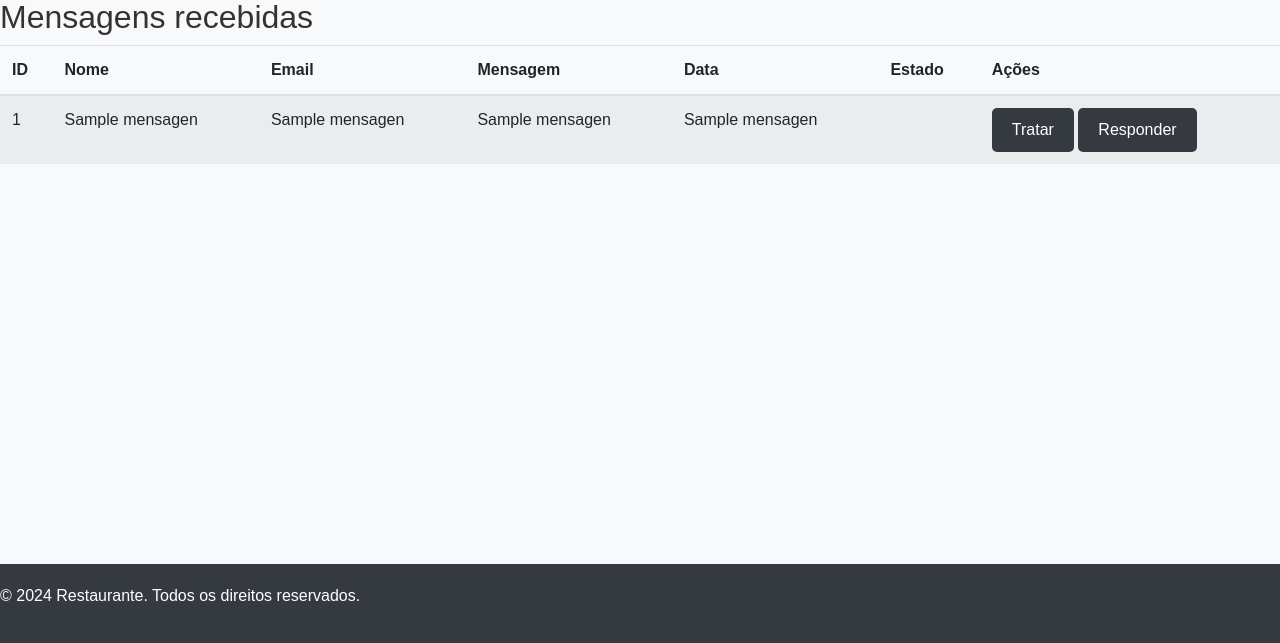
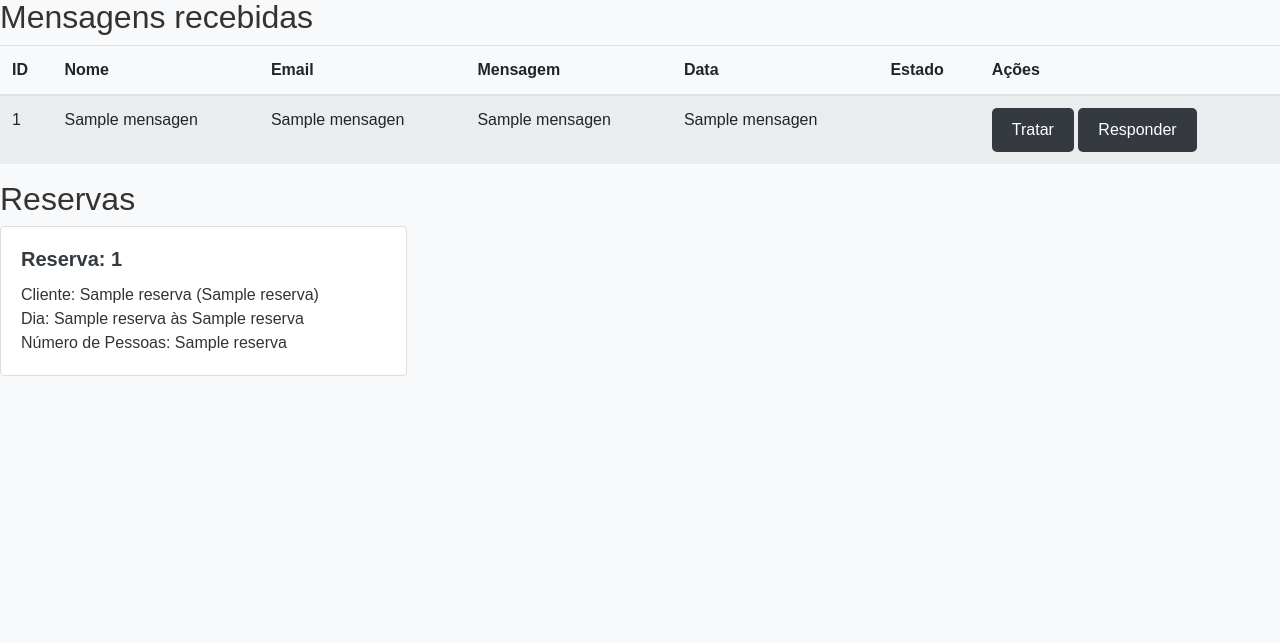
Before and after one commit to Filipa89/restaurante_python, a Flask app: template templates/admin.html in a window 1280 px wide. Shown: the part 370-1013 px from the top of the page. Run offline with Flask 3, Linux system fonts and the light colour scheme; the template is opened without the code that fills it: most values are stand-ins (such as "Sample title", 1, 10 or a date in 2020); some libraries are stand-ins or nearby versions; grey boxes are pictures that could not be loaded.

Commit message:
reservas admin

```diff
--- a/app.py
+++ b/app.py
@@ -72,12 +72,15 @@ def admin():
         ## Agrupar produtos por categoria
         produtos_por_categoria = defaultdict(list)
         for produto in produtos: produtos_por_categoria[produto[5]].append(produto)
+        # Consulta para reservas
+        cur.execute("SELECT * FROM reservas")
+        reservas = cur.fetchall()
 
         cur.close()
     except Exception as e:
         print(f"Erro ao aceder ao banco de dados: {e}")
         produtos = []
-    return render_template('admin.html', categorias=categorias_dict, produtos=produtos, produtos_por_categoria=produtos_por_categoria, mensagens=mensagens)
+    return render_template('admin.html', categorias=categorias_dict, produtos=produtos, produtos_por_categoria=produtos_por_categoria, mensagens=mensagens, reservas=reservas)
 
 @app.route('/inserir_categoria', methods=['POST'])
 def inserir_categoria():
--- a/templates/admin.html
+++ b/templates/admin.html
@@ -124,7 +124,7 @@
 {% endif %}
 
 
-<!-- Tabela de Contactos -->
+<!-- Tabela de Mensagens -->
 {% if mensagens %}
     <h2>Mensagens recebidas</h2>
     <table class="table table-striped">
@@ -173,4 +173,30 @@
 <p class="text-center">Não existem mensagens para apresentar.</p>
 {% endif %}
 
+<!-- Tabela de Reservas -->
+
+{% if reservas %}
+    <h2>Reservas</h2>
+    <div class="row">
+        {% for reserva in reservas %}
+            <div class="col-md-4">
+                <div class="card mb-4">
+                    <div class="card-body">
+                        <h5 class="card-title">Reserva: {{ reserva[0] }}</h5>
+                        <p class="card-text">
+                            Cliente: {{ reserva[1] }} ({{ reserva[2] }})<br>
+                            Dia: {{ reserva[3] }} às {{ reserva[4] }}<br>
+                            Número de Pessoas: {{ reserva[5] }}
+                        </p>
+                    </div>
+                </div>
+            </div>
+        {% endfor %}
+    </div>
+{% else %}
+    <p>Nenhuma reserva encontrada.</p>
+{% endif %}
+
+
+
 {% endblock %}
```
